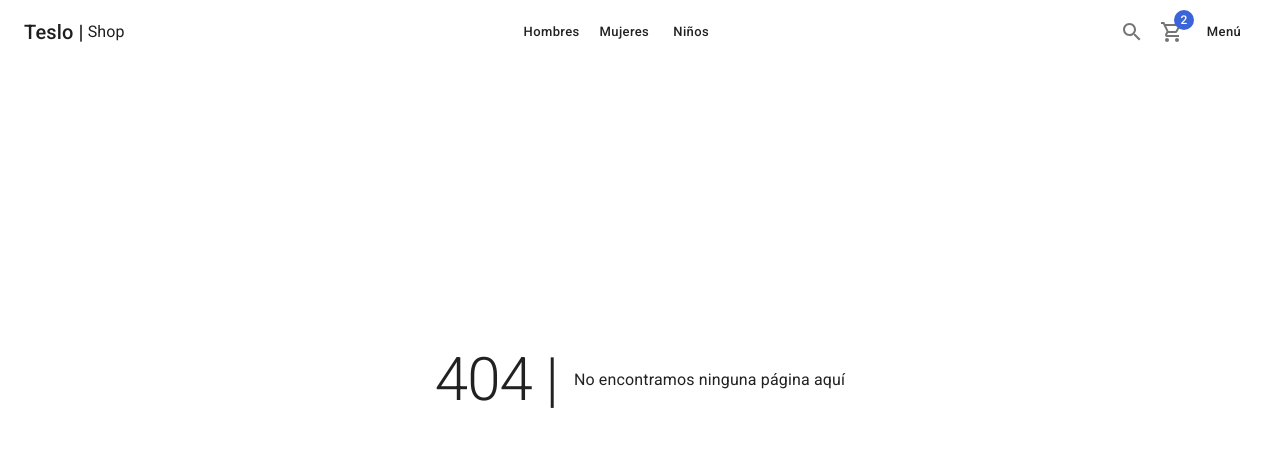
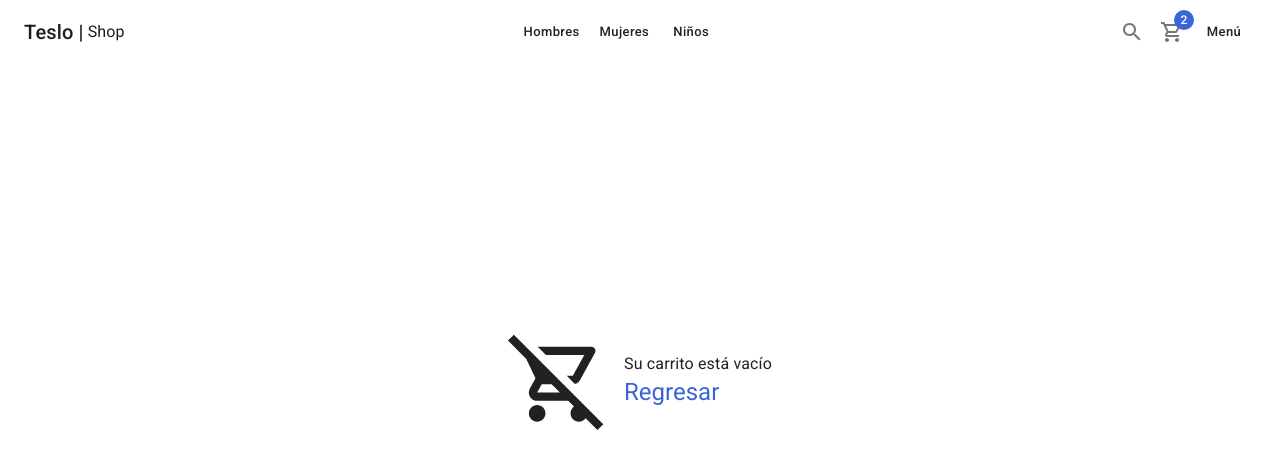
Before and after one commit to FelipeMerchan/teslo-shop, a Next.js app: page /cart/empty in a window 1280 px wide. Before the commit this address had no page. Shown: the top 468 px of the page. Built offline with nearby package versions, Linux system fonts and the light colour scheme.

Commit message:
187. Pagina de carrito de compras vacio

```diff
--- /dev/null
+++ b/pages/cart/empty.tsx
@@ -0,0 +1,30 @@
+import NextLink from 'next/link';
+import { RemoveShoppingCartOutlined } from '@mui/icons-material';
+import { Box, Link, Typography } from '@mui/material';
+import { ShopLayout } from '../../components/layouts';
+
+const EmptyPage = () => {
+  return (
+    <ShopLayout title='Page not found' pageDescription='No hay nada que mostrar aquí'>
+        <Box
+            display='flex'
+            justifyContent='center'
+            alignItems='center'
+            height='calc(100vh - 200px)'
+            sx={{ flexDirection: { xs: 'column', sm: 'row' } }}
+        >
+            <RemoveShoppingCartOutlined sx={{ fontSize: 100 }} />
+            <Box sx={{ ml: 2 }} display='flex' flexDirection='column' alignItems='flex-start'>
+                <Typography>Su carrito está vacío</Typography>
+                <NextLink href='/' passHref>
+                    <Link typography='h5' color='secondary'>
+                        Regresar
+                    </Link>
+                </NextLink>
+            </Box>
+        </Box>
+    </ShopLayout>
+  )
+}
+
+export default EmptyPage
```
